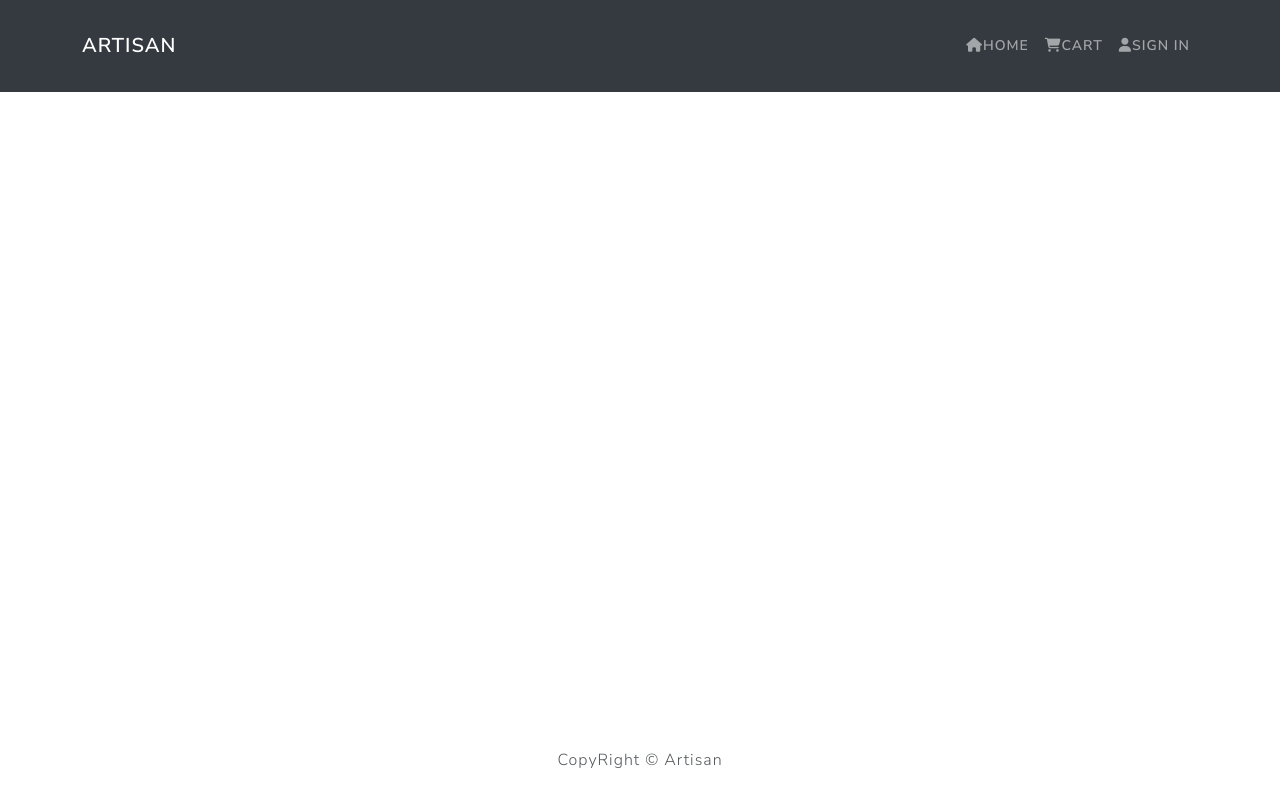
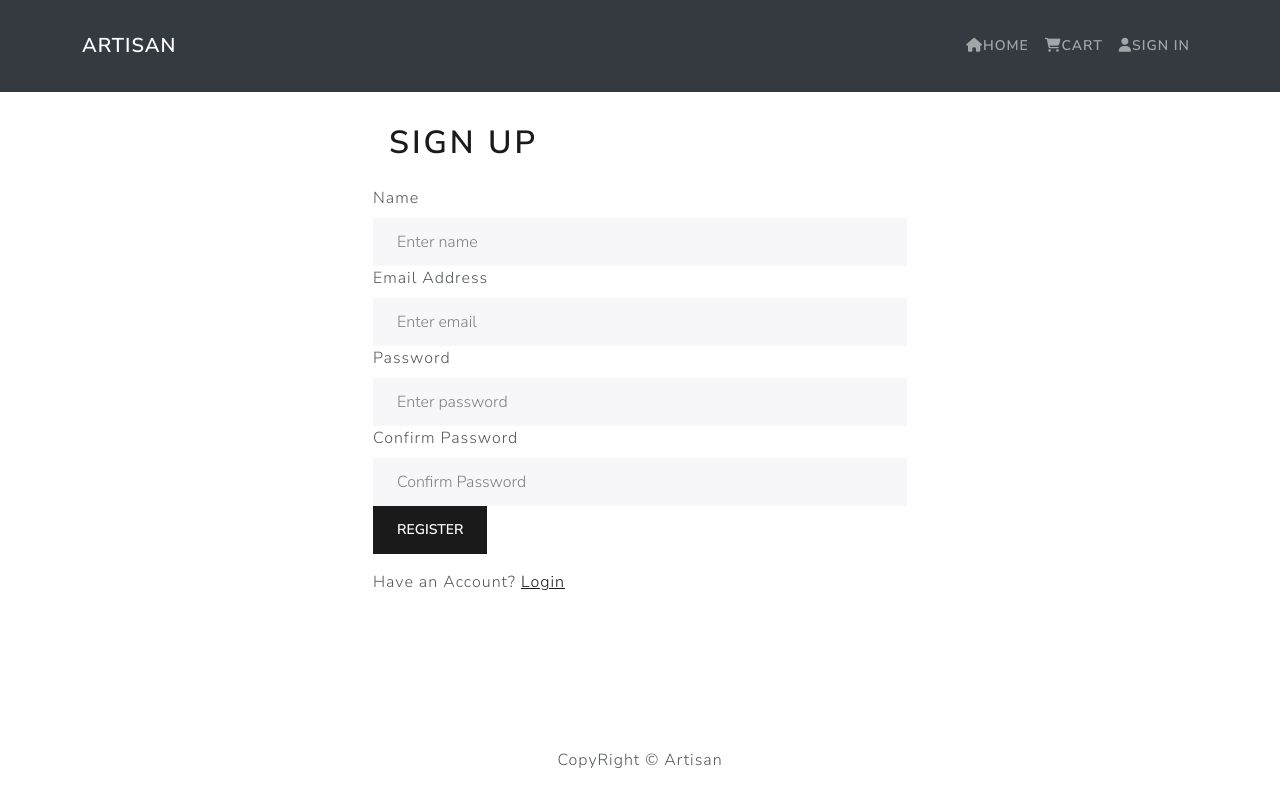
Before and after one commit to RiyaRanaChhetrii/ArtisanFYP, a React (Create React App) app in the folder frontend/: page /register in a window 1280 px wide. Built offline with nearby package versions, Linux system fonts and the light colour scheme.

Commit message:
Added SignUp Page and It's Functionality

```diff
--- a/frontend/src/App.js
+++ b/frontend/src/App.js
@@ -7,7 +7,7 @@
 import ProductScreen from './screens/ProductScreen';
 import CartScreen from './screens/CartScreen';
 import LoginScreen from './screens/LoginScreen';
-
+import RegisterScreen from './screens/RegisterScreen';
 
 
 const App = () => {
@@ -19,6 +19,7 @@
 
           <Routes>
           <Route path='/login' element={<LoginScreen/>} />
+          <Route path='/register' element={<RegisterScreen/>} />
             <Route path='/product/:id' element={<ProductScreen />} />
             <Route path='/cart/:id?' element={<CartScreen />} />
             <Route path='/' element={<HomeScreen />} exact />
--- a/frontend/src/action/userAction.js
+++ b/frontend/src/action/userAction.js
@@ -1,5 +1,5 @@
 import axios from "axios";
-import { USER_LOGIN_FAIL, USER_LOGIN_REQUEST, USER_LOGIN_SUCCESS, USER_LOGOUT } from "../constants/userConstants";
+import { USER_LOGIN_FAIL, USER_LOGIN_REQUEST, USER_LOGIN_SUCCESS, USER_LOGOUT, USER_REGISTER_FAIL, USER_REGISTER_REQUEST, USER_REGISTER_SUCCESS } from "../constants/userConstants";
 
 export const login = (email, password) => async (dispatch) => {
   try {
@@ -42,3 +42,45 @@
   dispatch({ type: USER_LOGOUT })
 
 }
+
+export const register = (name, email, password) => async (dispatch) => {
+  try {
+    dispatch({
+      type: USER_REGISTER_REQUEST,
+    });
+
+    const config = {
+      headers: {
+        "Content-Type": "application/json",
+      },
+    };
+
+    const { data } = await axios.post(
+      "/api/users",
+      { name, email, password },
+      config
+    );
+
+    dispatch({
+        type: USER_REGISTER_SUCCESS,
+        payload: data
+    })
+
+    dispatch({
+      type: USER_LOGIN_SUCCESS,
+      payload: data
+  })
+
+
+    localStorage.setItem(`userInfo`, JSON.stringify(data))
+  } catch (error) {
+    dispatch({
+        type: USER_REGISTER_FAIL,
+        payload:
+          error.response && error.response.data.message
+            ? error.response.data.message
+            : error.message,
+      });
+
+  }
+};
--- a/frontend/src/constants/userConstants.js
+++ b/frontend/src/constants/userConstants.js
@@ -2,3 +2,7 @@
 export const USER_LOGIN_SUCCESS = 'USER_LOGIN_SUCCESS'
 export const USER_LOGIN_FAIL = 'USER_LOGIN_FAIL'
 export const USER_LOGOUT = 'USER_LOGOUT'
+
+export const USER_REGISTER_REQUEST = 'USER_REGISTER_REQUEST'
+export const USER_REGISTER_SUCCESS = 'USER_REGISTER_SUCCESS'
+export const USER_REGISTER_FAIL = 'USER_REGISTER_FAIL'
--- a/frontend/src/reducers/userReducers.js
+++ b/frontend/src/reducers/userReducers.js
@@ -3,6 +3,9 @@
   USER_LOGIN_REQUEST,
   USER_LOGIN_SUCCESS,
   USER_LOGOUT,
+  USER_REGISTER_FAIL,
+  USER_REGISTER_REQUEST,
+  USER_REGISTER_SUCCESS,
 } from "../constants/userConstants";
 
 export const userLoginReducer = (state = {}, action) => {
@@ -19,3 +22,16 @@
       return state;
   }
 };
+
+export const userRegisterReducer = (state = {}, action) => {
+  switch (action.type) {
+    case USER_REGISTER_REQUEST:
+      return { loading: true };
+    case USER_REGISTER_SUCCESS:
+      return { loading: false, userInfo: action.payload };
+    case USER_REGISTER_FAIL:
+      return { loading: false, error: action.payload };
+    default:
+      return state;
+  }
+};
--- /dev/null
+++ b/frontend/src/screens/RegisterScreen.js
@@ -0,0 +1,105 @@
+import React, { useEffect, useState } from "react";
+import { Link, useLocation, useNavigate } from "react-router-dom";
+import { Form, Button, Row, Col } from "react-bootstrap";
+import { useDispatch, useSelector } from "react-redux";
+import FormContainer from "../components/FormContainer";
+import MessageOne from "../components/MessageOne";
+import Loader from "../components/Loader";
+import { register } from "../action/userAction";
+
+const RegisterScreen = () => {
+  const [name, setName] = useState("");
+  const [email, setEmail] = useState("");
+  const [password, setPassword] = useState("");
+  const [confirmPassword, setConfirmPassword] = useState("");
+  const [message, setMessage] = useState(null);
+
+  const location = useLocation();
+  const navigate = useNavigate();
+  const dispatch = useDispatch();
+
+  const userRegister = useSelector((state) => state.userRegister);
+  const { loading, error, userInfo } = userRegister;
+
+  const redirect = location.search ? location.search.split("=")[1] : "/";
+
+  useEffect(() => {
+    if (userInfo) {
+      navigate(redirect);
+    }
+  }, [navigate, userInfo, redirect]);
+
+  const submitHandler = (e) => {
+    e.preventDefault();
+    if (password !== confirmPassword) {
+      setMessage("Passwords do not match");
+    } else {
+      dispatch(register(name, email, password));
+    }
+  };
+
+  return (
+    <FormContainer>
+      <h1>Sign Up</h1>
+      {message && <MessageOne variant="danger">{message}</MessageOne>}
+      {error && <MessageOne variant="danger">{error}</MessageOne>}
+      {loading && <Loader />}
+      <Form onSubmit={submitHandler}>
+        <Form.Group controlId="name">
+          <Form.Label>Name</Form.Label>
+          <Form.Control
+            type="name"
+            placeholder="Enter name"
+            value={name}
+            onChange={(e) => setName(e.target.value)}
+          ></Form.Control>
+        </Form.Group>
+
+        <Form.Group controlId="email">
+          <Form.Label>Email Address </Form.Label>
+          <Form.Control
+            type="email"
+            placeholder="Enter email"
+            value={email}
+            onChange={(e) => setEmail(e.target.value)}
+          ></Form.Control>
+        </Form.Group>
+
+        <Form.Group controlId="password">
+          <Form.Label>Password </Form.Label>
+          <Form.Control
+            type="password"
+            placeholder="Enter password"
+            value={password}
+            onChange={(e) => setPassword(e.target.value)}
+          ></Form.Control>
+        </Form.Group>
+
+        <Form.Group controlId="confirmPassword">
+          <Form.Label>Confirm Password </Form.Label>
+          <Form.Control
+            type="password"
+            placeholder="Confirm Password"
+            value={confirmPassword}
+            onChange={(e) => setConfirmPassword(e.target.value)}
+          ></Form.Control>
+        </Form.Group>
+
+        <Button type="submit" variant="primary">
+          Register
+        </Button>
+      </Form>
+
+      <Row className="py-3">
+        <Col>
+          Have an Account?{" "}
+          <Link to={redirect ? `/login?redirect=${redirect}` : "/login"}>
+            Login
+          </Link>
+        </Col>
+      </Row>
+    </FormContainer>
+  );
+};
+
+export default RegisterScreen;
--- a/frontend/src/store.js
+++ b/frontend/src/store.js
@@ -6,13 +6,14 @@
   productDetailsReducer,
 } from "./reducers/productReducers";
 import { cardReducer } from "./reducers/cartReducers";
-import { userLoginReducer } from "./reducers/userReducers";
+import { userLoginReducer, userRegisterReducer } from "./reducers/userReducers";
 
 const reducer = combineReducers({
   productList: productListReducer,
   productDetails: productDetailsReducer,
   cart: cardReducer,
   userLogin: userLoginReducer,
+  userRegister: userRegisterReducer,
 });
 
 const cartItemsFromStorage = localStorage.getItem("cartItems")
```
